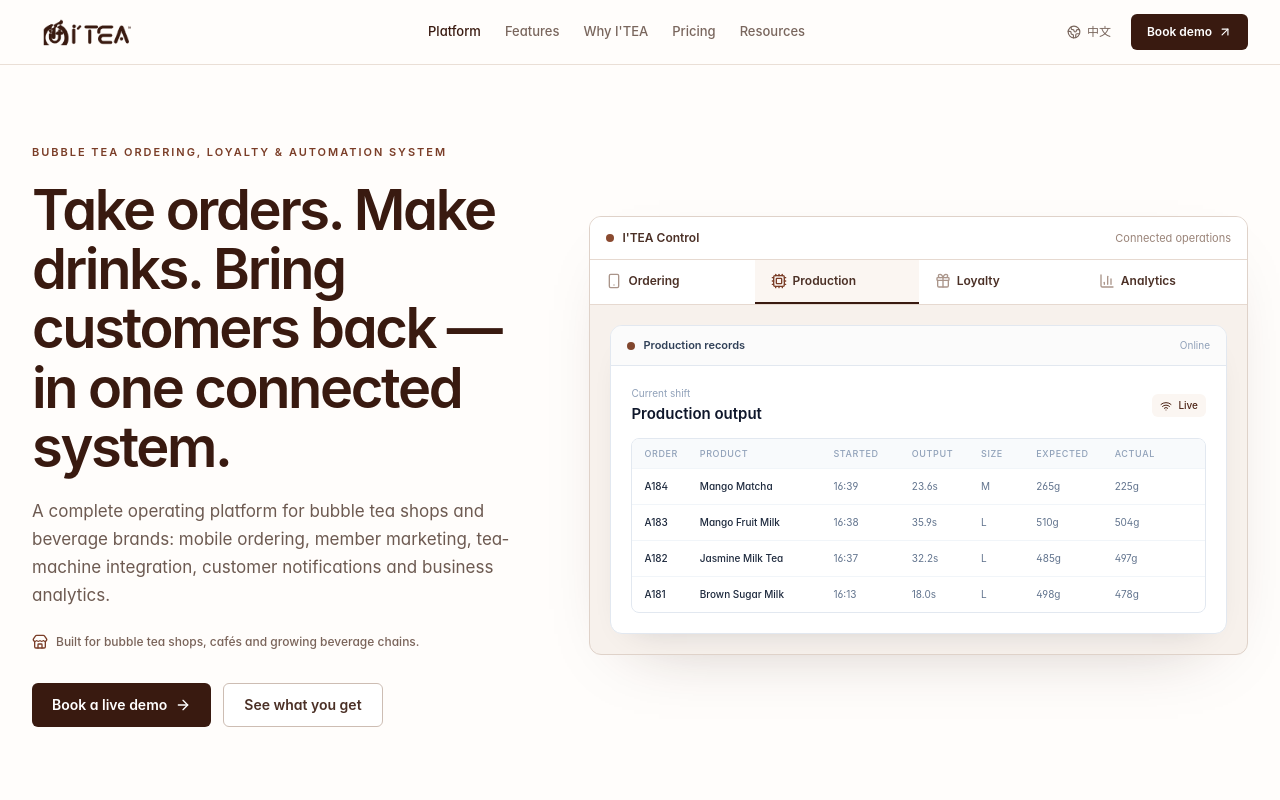
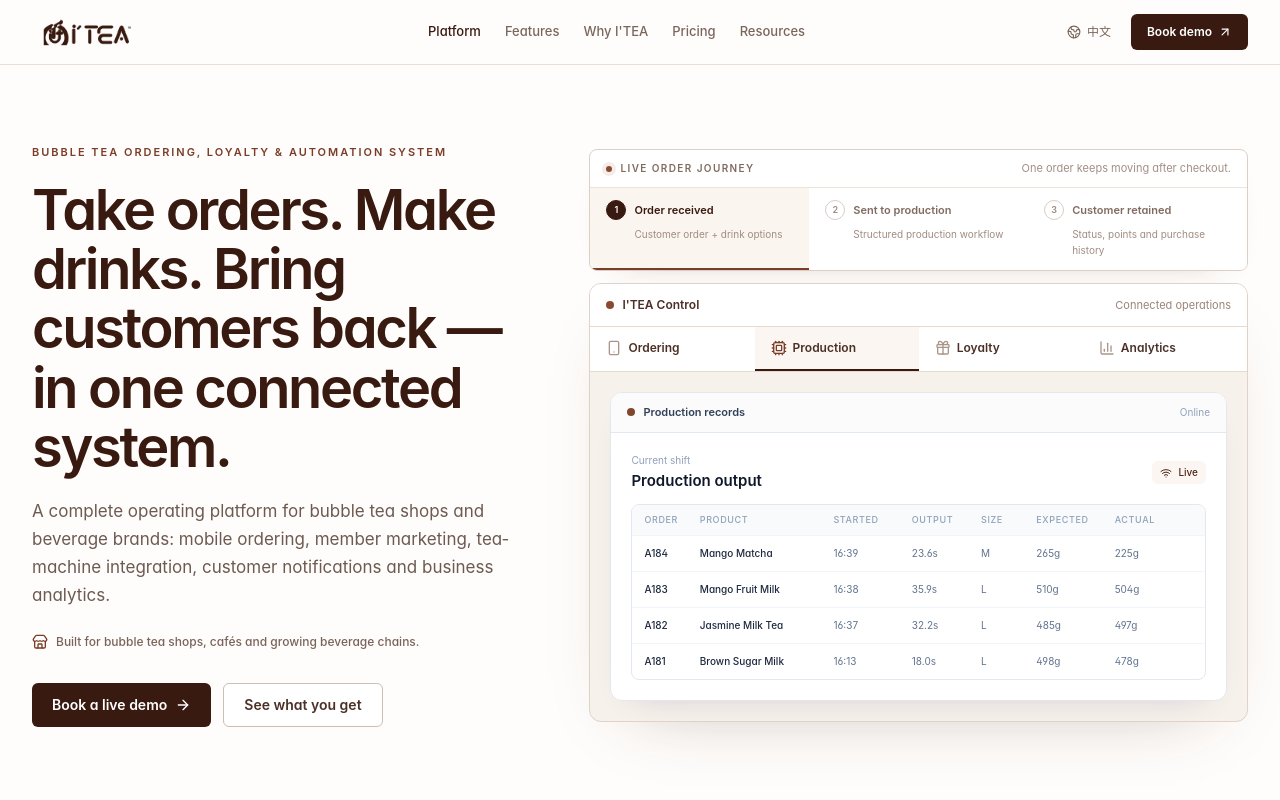
Before and after one commit to onesip/iteasupply-ordering, a React (Vite) app: page / in a window 1280 px wide. Shown: the top 800 px of the page. Built offline with nearby package versions, Linux system fonts and the light colour scheme.

Commit message:
Add subtle live-order hook to homepage hero

```diff
--- a/pages/Home.tsx
+++ b/pages/Home.tsx
@@ -1,4 +1,4 @@
-import React, { useMemo, useState } from 'react';
+import React, { useEffect, useMemo, useState } from 'react';
 import { Link } from 'react-router-dom';
 import {
   Activity,
@@ -8,8 +8,6 @@
   Cpu,
   Gift,
   GraduationCap,
-  Mail,
-  Plug,
   Settings2,
   ShieldCheck,
   Smartphone,
@@ -28,6 +26,12 @@
   const en = language === 'en';
   const uiLanguage = en ? 'en' : 'zh';
   const [activeTour, setActiveTour] = useState<TourKey>('production');
+  const [hookStep, setHookStep] = useState(0);
+
+  useEffect(() => {
+    const timer = window.setInterval(() => setHookStep((step) => (step + 1) % 3), 2200);
+    return () => window.clearInterval(timer);
+  }, []);
 
   const copy = en
     ? {
@@ -37,6 +41,13 @@
         primary: 'Book a live demo',
         secondary: 'See what you get',
         fit: 'Built for bubble tea shops, cafés and growing beverage chains.',
+        hookLabel: 'LIVE ORDER JOURNEY',
+        hookIntro: 'One order keeps moving after checkout.',
+        hookSteps: [
+          ['Order received', 'Customer order + drink options'],
+          ['Sent to production', 'Structured production workflow'],
+          ['Customer retained', 'Status, points and purchase history'],
+        ],
         getTitle: 'What exactly are we offering?',
         getDesc: 'Not just software and not just a machine. I’TEA connects the customer journey, store workflow and automated production into one practical operating setup.',
         offers: [
@@ -101,6 +112,13 @@
         primary: '预约现场演示',
         secondary: '看看具体卖什么',
         fit: '适合奶茶店、咖啡饮品店以及正在扩张的连锁品牌。',
+        hookLabel: '实时订单旅程',
+        hookIntro: '一笔订单，付款以后还会继续往下走。',
+        hookSteps: [
+          ['订单进入系统', '顾客订单 + 饮品选项'],
+          ['进入生产流程', '结构化制作流程'],
+          ['沉淀顾客价值', '状态、积分与消费历史'],
+        ],
         getTitle: '我们到底在提供什么？',
         getDesc: '不是单独卖一个软件，也不是单独卖一台机器。I’TEA 把顾客下单、门店运营和自动化生产连接成一套真正能落地的门店系统。',
         offers: [
@@ -181,6 +199,20 @@
             </div>
           </div>
 
+          <div>
+            <div className="mb-3 overflow-hidden rounded-lg border border-[#ddcfc6] bg-white shadow-[0_12px_35px_-30px_rgba(57,26,16,0.45)]">
+              <div className="flex items-center justify-between border-b border-[#eee3db] px-4 py-2.5">
+                <div className="flex items-center gap-2"><span className="h-1.5 w-1.5 rounded-full bg-[#8a4a30] shadow-[0_0_0_4px_rgba(138,74,48,0.10)]" /><span className="text-[10px] font-semibold uppercase tracking-[0.14em] text-[#806b61]">{copy.hookLabel}</span></div>
+                <span className="hidden text-[11px] text-[#a28f84] sm:block">{copy.hookIntro}</span>
+              </div>
+              <div className="grid grid-cols-3">
+                {copy.hookSteps.map(([title, desc], index) => {
+                  const active = hookStep === index;
+                  return <div key={title} className={`relative px-3 py-3 transition sm:px-4 ${active ? 'bg-[#fbf5f0]' : 'bg-white'}`}><div className="flex items-center gap-2"><span className={`flex h-5 w-5 items-center justify-center rounded-full border text-[9px] font-semibold transition ${active ? 'border-[#391A10] bg-[#391A10] text-white' : 'border-[#d9ccc4] text-[#9e8a7f]'}`}>{index + 1}</span><span className={`truncate text-[10px] font-semibold sm:text-[11px] ${active ? 'text-[#391A10]' : 'text-[#806b61]'}`}>{title}</span></div><p className="mt-1.5 hidden pl-7 text-[10px] leading-4 text-[#a08d82] sm:block">{desc}</p>{active && <div className="absolute inset-x-0 bottom-0 h-[2px] bg-[#7a3d27]" />}</div>;
+                })}
+              </div>
+            </div>
+
             <div className="overflow-hidden rounded-xl border border-[#dfd2c9] bg-[#f7f1ec] shadow-[0_24px_70px_-45px_rgba(57,26,16,0.35)]">
               <div className="flex items-center justify-between border-b border-[#e6d9d0] bg-white px-4 py-3">
                 <div className="flex items-center gap-2 text-[12px] font-semibold text-[#4b3026]"><span className="h-2 w-2 rounded-full bg-[#8a4a30]" /> I&apos;TEA Control</div>
@@ -193,6 +225,7 @@
                 })}
               </div>
               <div className="p-3 sm:p-5"><LiveSystemView kind={activeTour} language={uiLanguage} /></div>
+            </div>
           </div>
         </div>
       </section>
```
Lines whose indentation alone changed are shown as unchanged.
